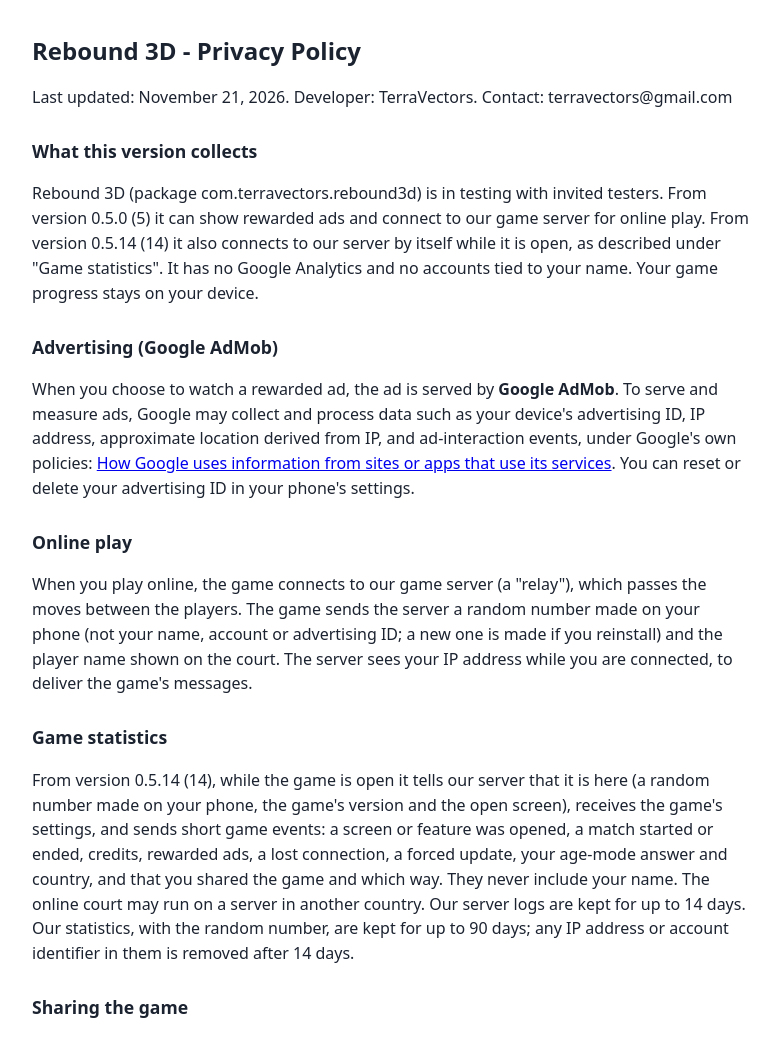
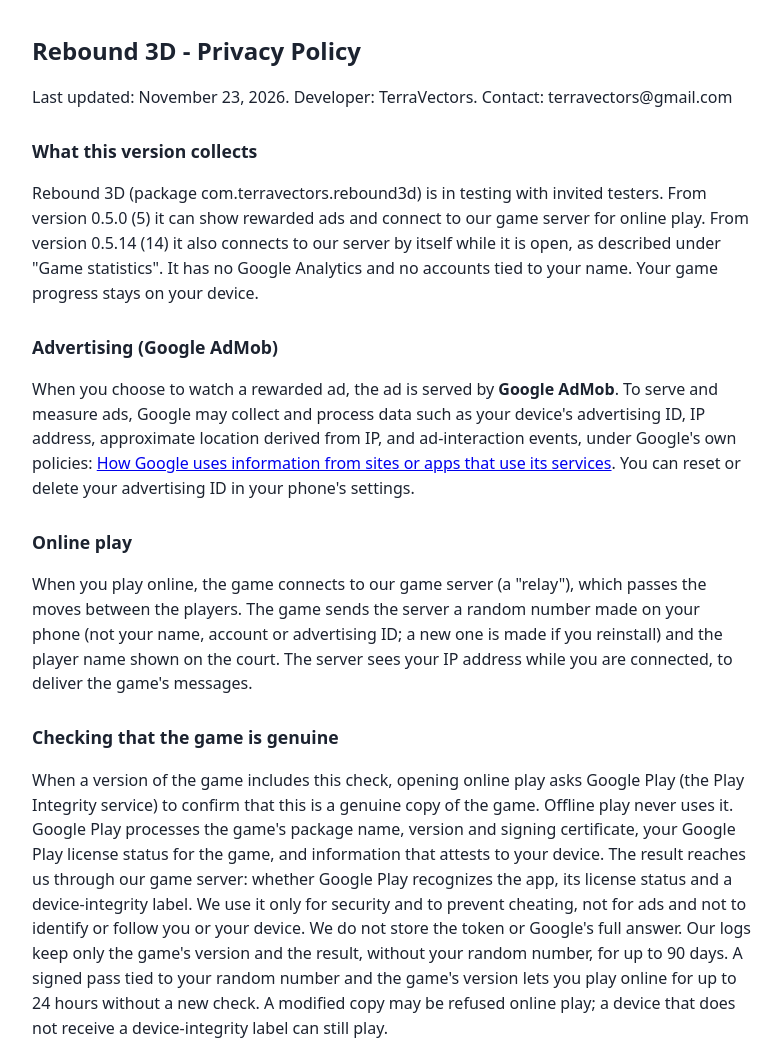
Before and after one commit to megapod/megapod.github.io, a plain HTML site: page rebound3d/privacy.html in a window 1280 px wide. Shown: the top 1043 px of the page, without its empty margins (248-1029 px from the left). Drawn offline with Linux system fonts and the light colour scheme.

Commit message:
Rebound 3D privacy: the Play Integrity check for online play
Co-Authored-By: Claude Opus 5.5 <noreply@anthropic.com>

```diff
--- a/rebound3d/privacy.html
+++ b/rebound3d/privacy.html
@@ -1,13 +1,15 @@
 <!doctype html><html lang="en"><head><meta charset="utf-8"><meta name="viewport" content="width=device-width,initial-scale=1"><title>Rebound 3D - Privacy Policy</title>
 <style>body{font-family:system-ui,sans-serif;max-width:720px;margin:32px auto;padding:0 16px;line-height:1.55;color:#1c2330}h1{font-size:1.5rem}h2{font-size:1.1rem;margin-top:1.6em}</style></head><body>
 <h1>Rebound 3D - Privacy Policy</h1>
-<p>Last updated: November 21, 2026. Developer: TerraVectors. Contact: terravectors@gmail.com</p>
+<p>Last updated: November 23, 2026. Developer: TerraVectors. Contact: terravectors@gmail.com</p>
 <h2>What this version collects</h2>
 <p>Rebound 3D (package com.terravectors.rebound3d) is in testing with invited testers. From version 0.5.0 (5) it can show rewarded ads and connect to our game server for online play. From version 0.5.14 (14) it also connects to our server by itself while it is open, as described under "Game statistics". It has no Google Analytics and no accounts tied to your name. Your game progress stays on your device.</p>
 <h2>Advertising (Google AdMob)</h2>
 <p>When you choose to watch a rewarded ad, the ad is served by <b>Google AdMob</b>. To serve and measure ads, Google may collect and process data such as your device's advertising ID, IP address, approximate location derived from IP, and ad-interaction events, under Google's own policies: <a href="https://policies.google.com/technologies/ads">How Google uses information from sites or apps that use its services</a>. You can reset or delete your advertising ID in your phone's settings.</p>
 <h2>Online play</h2>
 <p>When you play online, the game connects to our game server (a "relay"), which passes the moves between the players. The game sends the server a random number made on your phone (not your name, account or advertising ID; a new one is made if you reinstall) and the player name shown on the court. The server sees your IP address while you are connected, to deliver the game's messages.</p>
+<h2>Checking that the game is genuine</h2>
+<p>When a version of the game includes this check, opening online play asks Google Play (the Play Integrity service) to confirm that this is a genuine copy of the game. Offline play never uses it. Google Play processes the game's package name, version and signing certificate, your Google Play license status for the game, and information that attests to your device. The result reaches us through our game server: whether Google Play recognizes the app, its license status and a device-integrity label. We use it only for security and to prevent cheating, not for ads and not to identify or follow you or your device. We do not store the token or Google's full answer. Our logs keep only the game's version and the result, without your random number, for up to 90 days. A signed pass tied to your random number and the game's version lets you play online for up to 24 hours without a new check. A modified copy may be refused online play; a device that does not receive a device-integrity label can still play.</p>
 <h2>Game statistics</h2>
 <p>From version 0.5.14 (14), while the game is open it tells our server that it is here (a random number made on your phone, the game's version and the open screen), receives the game's settings, and sends short game events: a screen or feature was opened, a match started or ended, credits, rewarded ads, a lost connection, a forced update, your age-mode answer and country, and that you shared the game and which way. They never include your name. The online court may run on a server in another country. Our server logs are kept for up to 14 days. Our statistics, with the random number, are kept for up to 90 days; any IP address or account identifier in them is removed after 14 days.</p>
 <h2>Sharing the game</h2>
```
